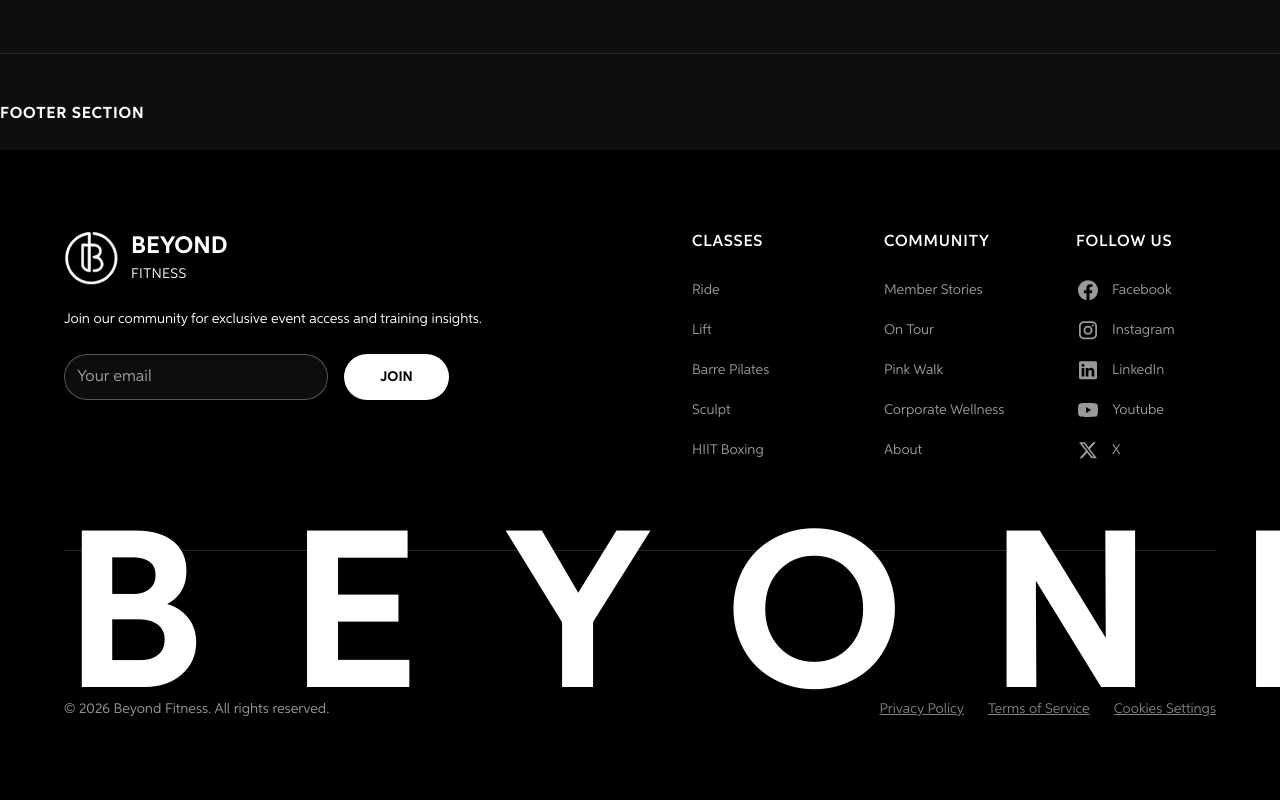
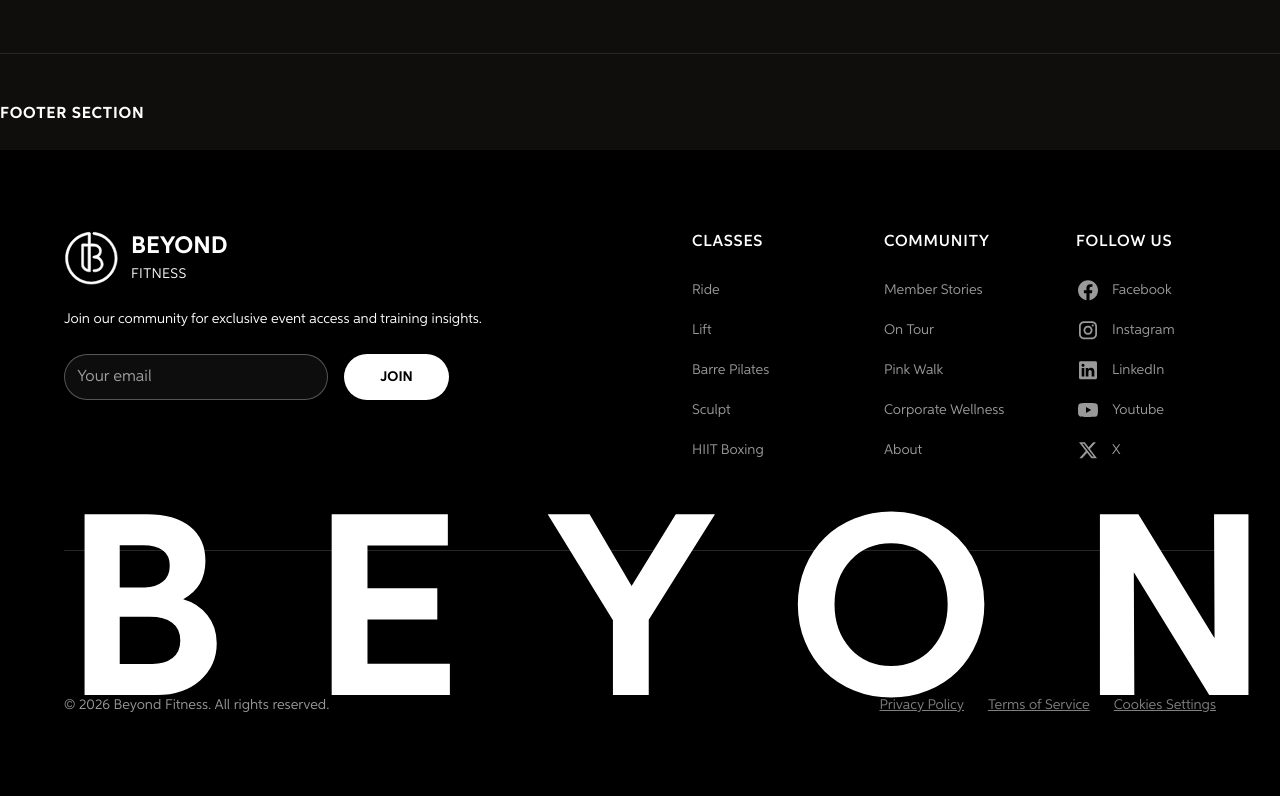
Before and after one commit to mannie55/Beyond-Fitness, a Next.js app: page /design-system in a window 1280 px wide. Shown: the part 3098-3898 px from the top of the page. Built offline with nearby package versions, Linux system fonts and the light colour scheme.

Commit message:
style(footer): increase massive brand decorative text size and margin adjustments

```diff
--- a/components/Footer.tsx
+++ b/components/Footer.tsx
@@ -145,7 +145,7 @@ export default function Footer() {
         <div className="w-full flex flex-col gap-8 border-t border-white/15 pt-8">
 
           {/* Massive Decorative Typography */}
-          <div className="w-full select-none text-center text-white font-bold text-[15vw] lg:text-[225px] leading-[0.8] tracking-[0.12em] lg:tracking-[85.5px] -my-4 lg:-my-12">
+          <div className="w-full select-none text-center text-white font-bold text-[20vw] lg:text-[260px] leading-[0.8] tracking-[0.08em] lg:tracking-[85.5px] -my-6 lg:-my-16">
             BEYOND
           </div>
 
```
